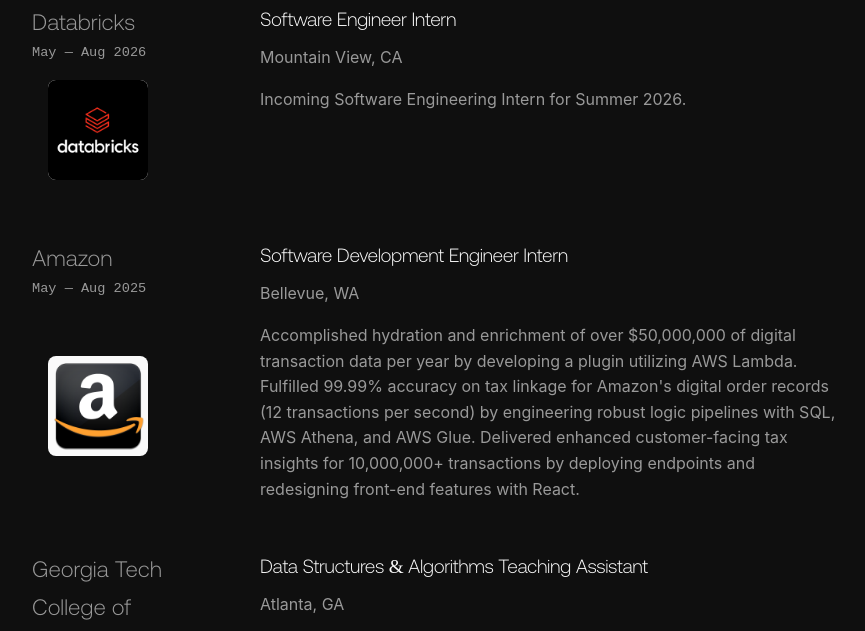
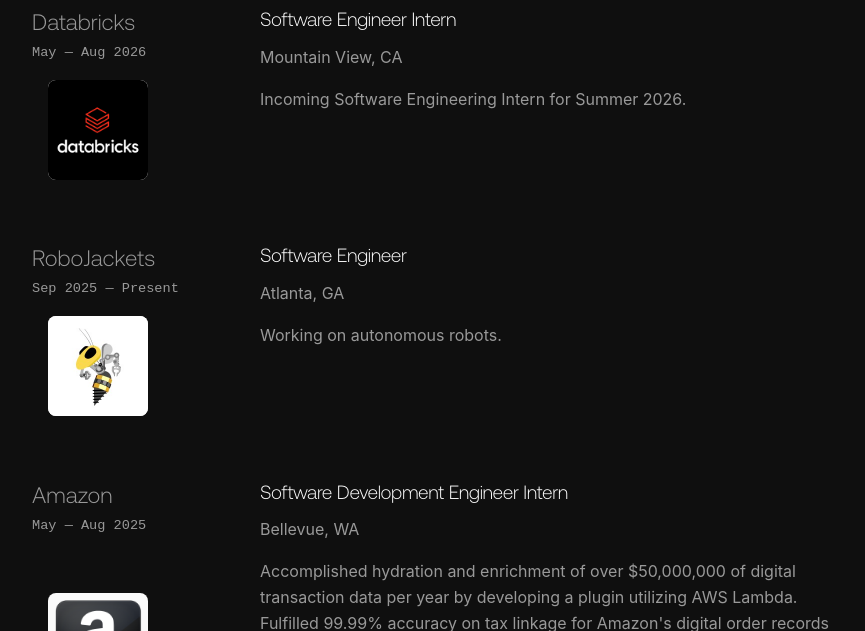
Before and after one commit to johnkimo5/personal-website, a plain HTML site: page index.html in a window 1280 px wide. Shown: the part 857-1488 px from the top of the page, without its empty margins (106-971 px from the left). Drawn offline with Linux system fonts and the light colour scheme; a web font is replaced by a local one.

Commit message:
add robojackets

```diff
--- a/index.html
+++ b/index.html
@@ -44,6 +44,19 @@
                       <h3>Software Engineer Intern</h3>
                       <div class="company">Mountain View, CA</div>
                       <p>Incoming Software Engineering Intern for Summer 2026.</p>
+                  </div>
+              </div>
+
+              <div class="experience-item">
+                  <div class="experience-meta">
+                      <div>RoboJackets</div>
+                      <div class="date">Sep 2025 — Present</div>
+                      <img src="georgia_tech_robojackets_logo.jpeg" alt="RoboJackets logo" class="company-logo">
+                  </div>
+                  <div class="experience-content">
+                      <h3>Software Engineer</h3>
+                      <div class="company">Atlanta, GA</div>
+                      <p>Working on autonomous robots.</p>
                   </div>
               </div>
 
```
Also changed, not shown: georgia_tech_robojackets_logo.jpeg (added).
